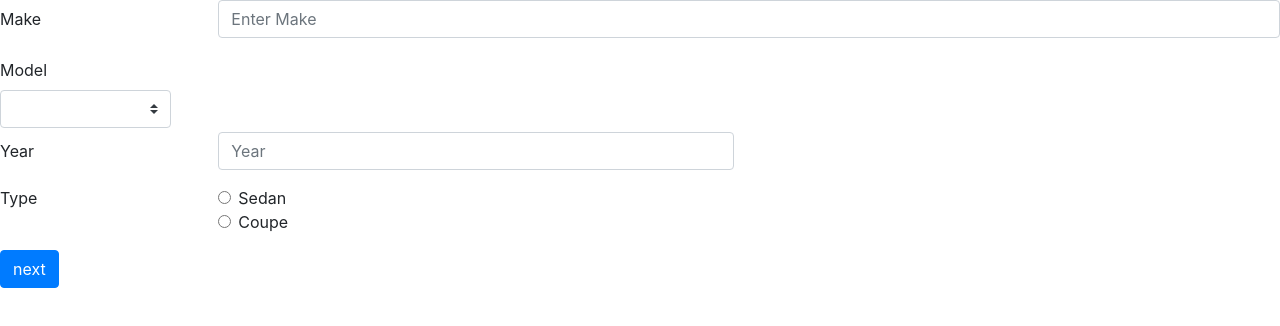
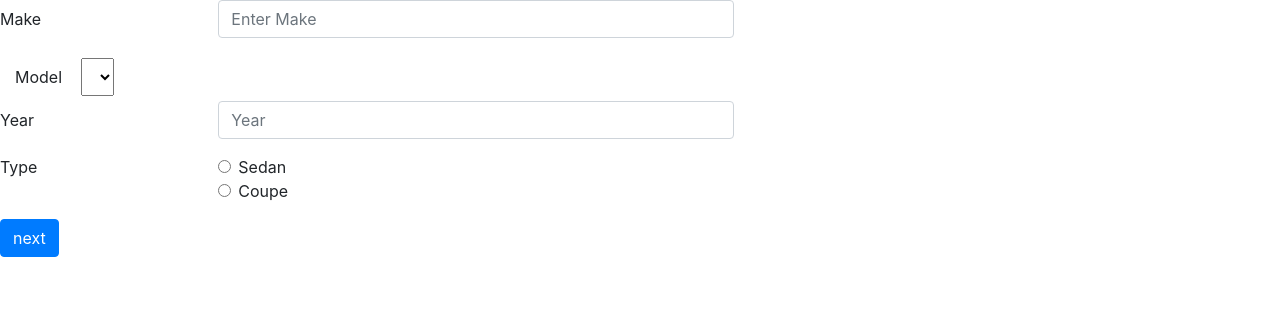
Before and after one commit to chandoorvipul/GdpExam, an Angular app in the folder gdpexam/: page / in a window 1280 px wide. Shown: the top 326 px of the page. Built offline with nearby package versions, Linux system fonts and the light colour scheme.

Commit message:
changed css

```diff
--- a/gdpexam/src/app/page1/page1.component.html
+++ b/gdpexam/src/app/page1/page1.component.html
@@ -1,14 +1,14 @@
 <form #formpart1="ngForm" (ngSubmit)="signin(formpart1)">
   <div class="form-group row">
     <label for="inputEmail3" class="col-sm-2 col-form-label">Make</label>
-    <div class="col-sm-10">
+    <div class="col-sm-5">
       <input type="text" class="form-control" id="inputEmail3" placeholder="Enter Make" ngModel name="Make">
     </div>
   </div>
     <div class="form-row align-items-center">
       <div class="col-auto my-1">
-        <label class="mr-sm-2" for="inlineFormCustomSelect">Model</label>
-        <select class="custom-select mr-sm-2" id="inlineFormCustomSelect" ngModel name="Model">
+        <label class="col-sm-5" for="inlineFormCustomSelect">Model</label>
+        <select class="col-sm-2 col-form-label" id="inlineFormCustomSelect" ngModel name="Model">
           <option value="Civic">Civic</option>
           <option value="Odyssey">Odyssey</option>
           <option value="Pilot">Pilot</option>
```
